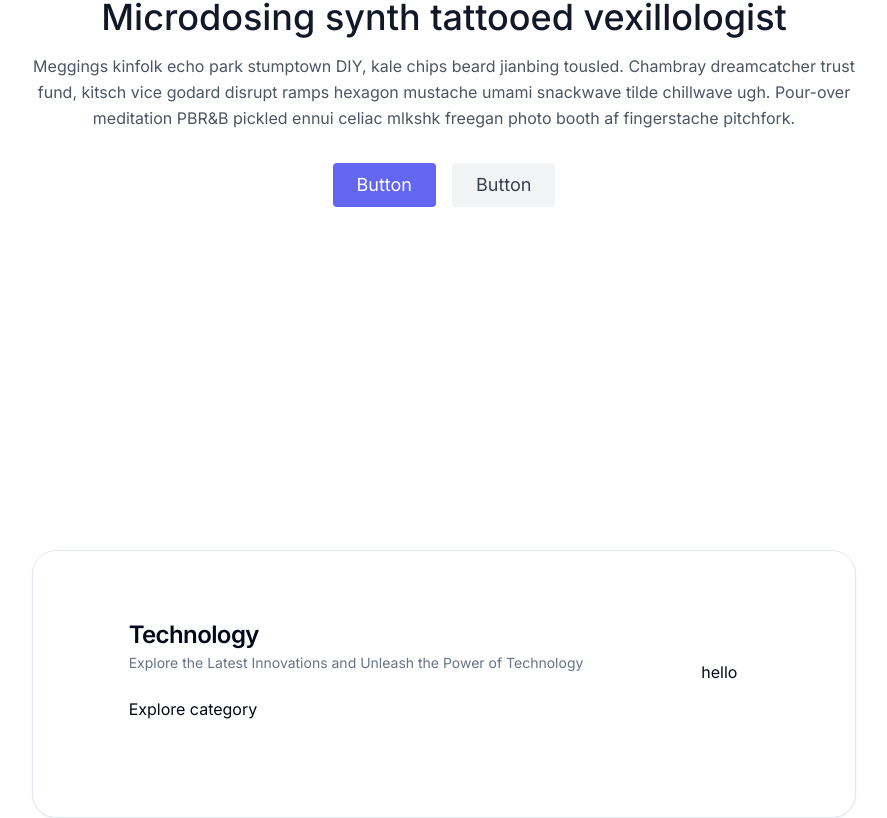
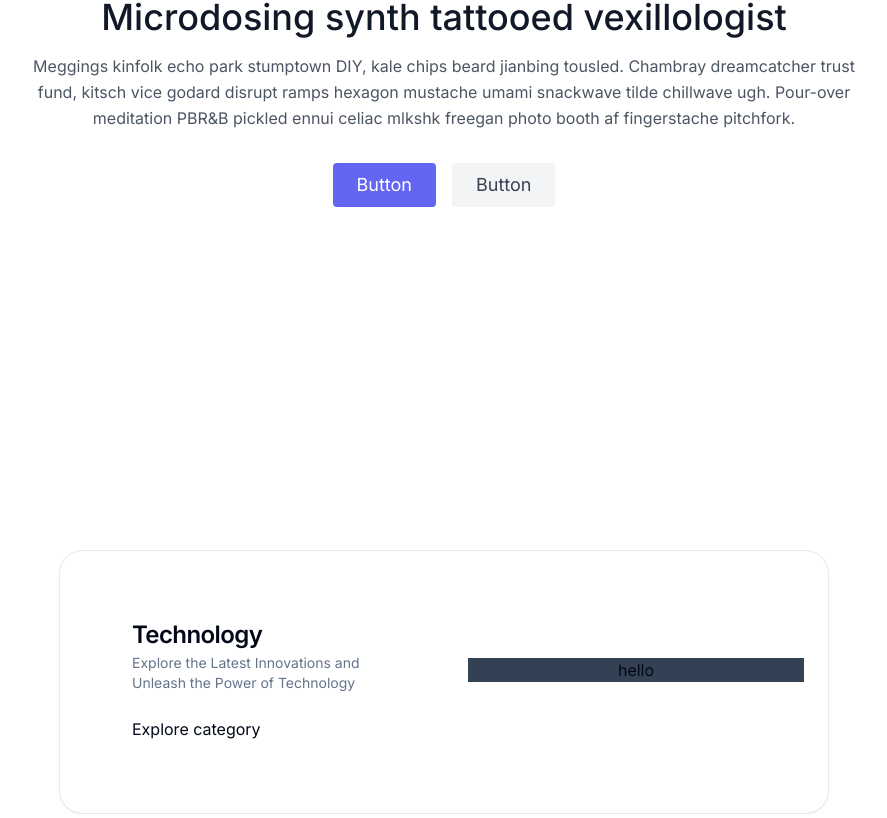
Before and after one commit to disosur/somica-studios-ecommerce-site, a Next.js app: page / in a window 1280 px wide. Shown: the part 426-1244 px from the top of the page, without its empty margins (196-1083 px from the left). Built offline with nearby package versions, Linux system fonts and the light colour scheme.

Commit message:
added extra details

```diff
--- a/app/(dashboard)/add-product/page.tsx
+++ b/app/(dashboard)/add-product/page.tsx
@@ -2,7 +2,8 @@ import { Button } from "@/components/ui/button";
 
 export default async function AddProductPage() {
   return (
-    <div>
+    <div className="flex flex-col items-center justify-center">
+      <div className="max-w-5xl p-4 m-4 border-2">
         <h1 className="mb-3 text-lg font-bold">Add Product</h1>
         <form>
           <input
@@ -34,5 +35,6 @@ export default async function AddProductPage() {
           <Button className="btn-block">Add Product</Button>
         </form>
       </div>
+    </div>
   );
 }
--- /dev/null
+++ b/app/(dashboard)/layout.tsx
@@ -0,0 +1,18 @@
+import type { Metadata } from "next";
+
+export const metadata: Metadata = {
+  title: "Create Next App",
+  description: "Generated by create next app",
+};
+
+export default function RootLayout({
+  children,
+}: {
+  children: React.ReactNode;
+}) {
+  return (
+    <html lang="en">
+      <body>{children}</body>
+    </html>
+  );
+}
--- a/components/shared/LinkCard/index.tsx
+++ b/components/shared/LinkCard/index.tsx
@@ -11,8 +11,8 @@ import Image from "next/image";
 
 export default function LinkCard() {
   return (
-    <Card className="flex flex-row items-center justify-center p-12 rounded-3xl">
-      <CardContent>
+    <Card className="flex flex-row items-center justify-center rounded-3xl">
+      <CardContent className="p-12 w-96">
         <CardHeader>
           <CardTitle>Technology</CardTitle>
           <CardDescription>
@@ -21,8 +21,10 @@ export default function LinkCard() {
         </CardHeader>
         <CardFooter>Explore category</CardFooter>
       </CardContent>
-      <CardContent>
-        <div className="flex items-center justify-center w-32 h-32">hello</div>
+      <CardContent className="w-96">
+        <div className="flex justify-center w-full h-full items- bg-slate-700">
+          hello
+        </div>
       </CardContent>
     </Card>
   );
```
Lines whose indentation alone changed are shown as unchanged.
